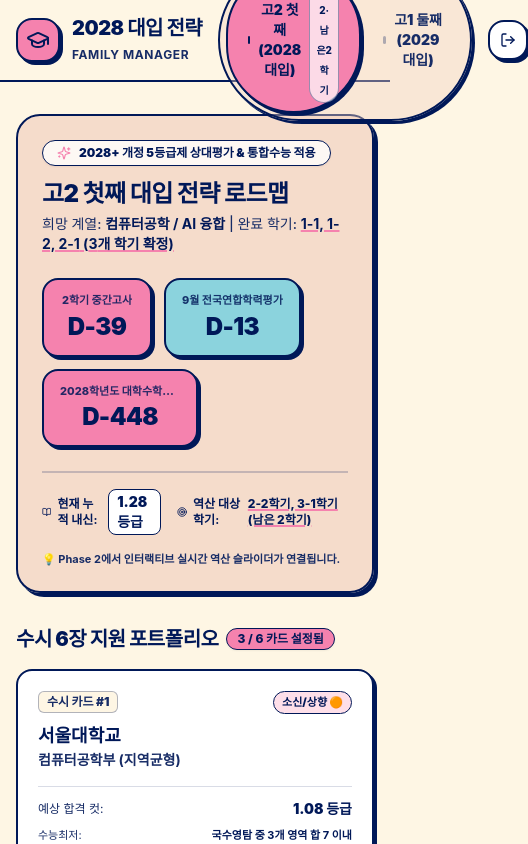
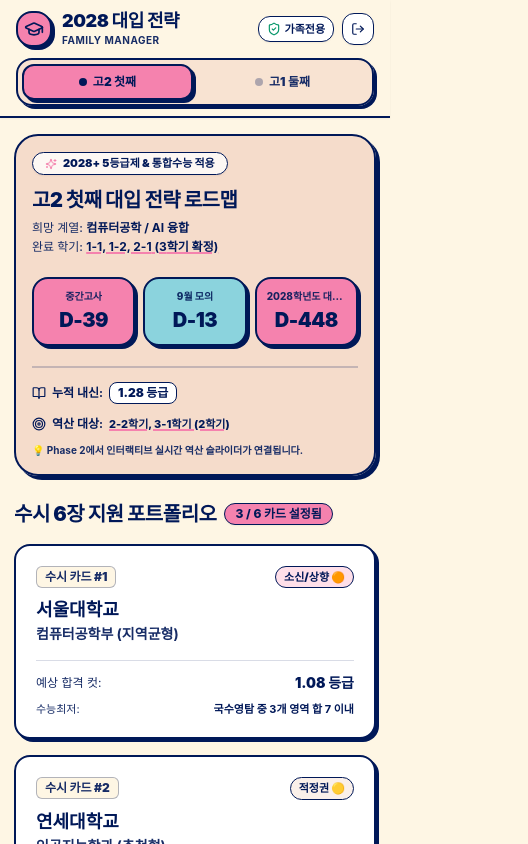
Before and after one commit to Taekwon-V/do_your_best, a Next.js app: page / in a window 390 px wide. Shown: the top 844 px of the page, 528 px wide, since content can reach past the window. Built offline with nearby package versions, Linux system fonts and the light colour scheme.

Commit message:
fix: 모바일 화면 상단 네비게이션 및 D-Day 칩 반응형 레이아웃 최적화

```diff
--- a/src/app/page.tsx
+++ b/src/app/page.tsx
@@ -13,7 +13,7 @@
       <div className="min-h-screen bg-cream flex flex-col justify-between">
         <div>
           <Navbar />
-          <main className="max-w-7xl mx-auto px-4 sm:px-6 lg:px-8 py-8 space-y-8">
+          <main className="max-w-7xl mx-auto px-3.5 sm:px-6 lg:px-8 py-4 sm:py-8 space-y-6 sm:space-y-8">
             <HeroBanner />
             <OverviewGrid />
           </main>
--- a/src/components/dashboard/HeroBanner.tsx
+++ b/src/components/dashboard/HeroBanner.tsx
@@ -2,52 +2,59 @@
 
 import React from 'react';
 import { useAdmissions } from '@/context/AdmissionsContext';
-import { Calendar, Target, Sparkles, BookOpen } from 'lucide-react';
+import { Target, Sparkles, BookOpen } from 'lucide-react';
 
 export default function HeroBanner() {
   const { activeChild, calculateCumulativeGPA, calculateDDay } = useAdmissions();
   const currentGPA = calculateCumulativeGPA(activeChild.courses);
 
   return (
-    <div className="w-full bg-peach/70 rounded-3xl border-2 border-navy p-6 md:p-8 shadow-retro-lg space-y-6">
-      <div className="flex flex-col lg:flex-row lg:items-center lg:justify-between gap-6">
+    <div className="w-full bg-peach/70 rounded-3xl border-2 border-navy p-4 sm:p-6 md:p-8 shadow-retro-lg space-y-5">
+      <div className="flex flex-col lg:flex-row lg:items-center lg:justify-between gap-5">
 
         {/* 좌측 인사 및 현재 자녀 요약 */}
-        <div className="space-y-3">
-          <div className="inline-flex items-center gap-2 px-3.5 py-1 bg-white/80 rounded-full border border-navy text-xs font-black text-navy shadow-sm">
-            <Sparkles className="w-3.5 h-3.5 text-coral" />
-            <span>2028+ 개정 5등급제 상대평가 & 통합수능 적용</span>
+        <div className="space-y-2.5">
+          <div className="inline-flex items-center gap-1.5 px-3 py-0.5 bg-white/80 rounded-full border border-navy text-[11px] font-black text-navy shadow-sm">
+            <Sparkles className="w-3 h-3 text-coral" />
+            <span>2028+ 5등급제 & 통합수능 적용</span>
           </div>
 
           <div className="space-y-1">
-            <h1 className="text-2xl sm:text-3xl font-black text-navy tracking-tight">
+            <h1 className="text-xl sm:text-2xl md:text-3xl font-black text-navy tracking-tight">
               {activeChild.name} 대입 전략 로드맵
             </h1>
-            <p className="text-sm font-medium text-navy-muted">
-              희망 계열: <strong className="text-navy font-bold">{activeChild.targetMajorField}</strong> |
-              완료 학기: <span className="underline decoration-coral decoration-2 font-bold text-navy">{activeChild.completedSemesters.join(', ')} ({activeChild.completedSemesters.length}개 학기 확정)</span>
+            <p className="text-xs sm:text-sm font-medium text-navy-muted leading-relaxed">
+              희망 계열: <strong className="text-navy font-bold">{activeChild.targetMajorField}</strong><br className="sm:hidden" />
+              <span className="hidden sm:inline"> | </span>
+              완료 학기: <span className="underline decoration-coral decoration-2 font-bold text-navy">{activeChild.completedSemesters.join(', ')} ({activeChild.completedSemesters.length}학기 확정)</span>
             </p>
           </div>
         </div>
 
-        {/* 우측 D-Day 카운트다운 칩 그룹 (Happy Hues 17 Accent Colors) */}
-        <div className="flex flex-wrap items-center gap-3">
+        {/* 우측 D-Day 카운트다운 칩 그룹 (모바일에서 깔끔한 3분할 그리드) */}
+        <div className="grid grid-cols-3 gap-2 w-full lg:w-auto lg:flex lg:flex-wrap">
           {activeChild.dDayMilestones.map((milestone, idx) => {
             const daysLeft = calculateDDay(milestone.targetDate);
-            const isSoon = daysLeft <= 40;
             const chipBg = milestone.isImportant
               ? 'bg-coral text-navy'
               : 'bg-sky text-navy';
 
+            // 모바일 화면을 위한 축약형 제목
+            const displayTitle = milestone.title.includes('수능')
+              ? `${activeChild.targetAdmissionYear} 수능`
+              : milestone.title.includes('학력평가')
+              ? '9월 모의'
+              : milestone.title.replace('2학기 ', '');
+
             return (
               <div
                 key={idx}
-                className={`flex flex-col items-center justify-center px-4 py-3 rounded-2xl border-2 border-navy shadow-retro min-w-[110px] ${chipBg}`}
+                className={`flex flex-col items-center justify-center p-2.5 sm:px-4 sm:py-3 rounded-2xl border-2 border-navy shadow-retro text-center ${chipBg}`}
               >
-                <span className="text-[11px] font-extrabold opacity-85 truncate max-w-[120px]">
-                  {milestone.title}
+                <span className="text-[10px] sm:text-[11px] font-extrabold opacity-90 truncate max-w-full block">
+                  {displayTitle}
                 </span>
-                <span className="text-2xl font-black tracking-tight mt-0.5">
+                <span className="text-xl sm:text-2xl font-black tracking-tight mt-0.5">
                   {daysLeft >= 0 ? `D-${daysLeft}` : `D+${Math.abs(daysLeft)}`}
                 </span>
               </div>
@@ -58,25 +65,25 @@
       </div>
 
       {/* 하단 서브 정보 바 */}
-      <div className="pt-4 border-t-2 border-navy/20 flex flex-wrap items-center justify-between gap-4 text-xs font-bold text-navy">
-        <div className="flex items-center gap-4">
+      <div className="pt-3.5 border-t-2 border-navy/20 flex flex-col sm:flex-row sm:items-center justify-between gap-2.5 text-xs font-bold text-navy">
+        <div className="flex flex-wrap items-center gap-3 sm:gap-4">
           <div className="flex items-center gap-1.5">
-            <BookOpen className="w-4 h-4 text-navy" />
-            <span>현재 누적 내신:</span>
-            <span className="px-2 py-0.5 bg-white rounded-lg border border-navy text-navy font-black text-sm">
+            <BookOpen className="w-3.5 h-3.5 text-navy shrink-0" />
+            <span>누적 내신:</span>
+            <span className="px-2 py-0.5 bg-white rounded-lg border border-navy text-navy font-black text-xs sm:text-sm">
               {currentGPA > 0 ? `${currentGPA} 등급` : '계산 중'}
             </span>
           </div>
           <div className="flex items-center gap-1.5">
-            <Target className="w-4 h-4 text-navy" />
-            <span>역산 대상 학기:</span>
-            <span className="text-navy font-extrabold underline decoration-coral decoration-2">
-              {activeChild.currentGrade === 2 ? '2-2학기, 3-1학기 (남은 2학기)' : '1-2학기, 2-1학기, 2-2학기, 3-1학기 (남은 4학기)'}
+            <Target className="w-3.5 h-3.5 text-navy shrink-0" />
+            <span>역산 대상:</span>
+            <span className="text-navy font-extrabold underline decoration-coral decoration-2 text-[11px] sm:text-xs">
+              {activeChild.currentGrade === 2 ? '2-2학기, 3-1학기 (2학기)' : '1-2 ~ 3-1학기 (4학기)'}
             </span>
           </div>
         </div>
 
-        <span className="text-[11px] text-navy-muted">
+        <span className="text-[10px] sm:text-[11px] text-navy-muted">
           💡 Phase 2에서 인터랙티브 실시간 역산 슬라이더가 연결됩니다.
         </span>
       </div>
--- a/src/components/layout/Navbar.tsx
+++ b/src/components/layout/Navbar.tsx
@@ -3,61 +3,81 @@
 import React from 'react';
 import { useAdmissions } from '@/context/AdmissionsContext';
 import { useAuth } from '@/context/AuthContext';
-import { GraduationCap, ShieldCheck, LogOut, Sparkles } from 'lucide-react';
+import { GraduationCap, ShieldCheck, LogOut } from 'lucide-react';
 
 export default function Navbar() {
   const { childrenList, activeChildId, switchChild } = useAdmissions();
   const { user, logout } = useAuth();
 
   return (
-    <header className="w-full bg-cream border-b-2 border-navy sticky top-0 z-50">
-      <div className="max-w-7xl mx-auto px-4 sm:px-6 lg:px-8 h-20 flex items-center justify-between gap-4">
+    <header className="w-full bg-cream border-b-2 border-navy sticky top-0 z-50 shadow-sm">
+      <div className="max-w-7xl mx-auto px-4 sm:px-6 lg:px-8 py-2.5 md:py-0 md:h-20 flex flex-col md:flex-row md:items-center md:justify-between gap-2.5 md:gap-4">
 
-        {/* 1. 앱 로고 */}
-        <div className="flex items-center gap-3 shrink-0">
-          <div className="w-11 h-11 rounded-2xl bg-coral border-2 border-navy flex items-center justify-center shadow-retro">
-            <GraduationCap className="w-6 h-6 text-navy" />
+        {/* 상단 라인 (모바일에서는 로고 + 계정 정보, 데스크톱에서는 좌측 배치) */}
+        <div className="flex items-center justify-between w-full md:w-auto">
+          {/* 앱 로고 */}
+          <div className="flex items-center gap-2.5">
+            <div className="w-9 h-9 sm:w-11 sm:h-11 rounded-2xl bg-coral border-2 border-navy flex items-center justify-center shadow-retro shrink-0">
+              <GraduationCap className="w-5 h-5 sm:w-6 sm:h-6 text-navy" />
             </div>
             <div>
-            <span className="text-xl font-black text-navy tracking-tight block leading-tight">
+              <span className="text-lg sm:text-xl font-black text-navy tracking-tight block leading-tight">
                 2028 대입 전략
               </span>
-            <span className="text-xs font-bold text-navy-muted tracking-wider uppercase">
+              <span className="text-[10px] sm:text-xs font-bold text-navy-muted tracking-wider uppercase block">
                 Family Manager
               </span>
             </div>
           </div>
 
-        {/* 2. 중앙 자녀 프로필 스위처 (Happy Hues 17 Style Capsule Switcher) */}
-        <div className="flex items-center bg-peach/40 p-1.5 rounded-full border-2 border-navy shadow-retro">
+          {/* 모바일 전용 우측 계정 및 로그아웃 버튼 */}
+          <div className="flex md:hidden items-center gap-2">
+            <span className="text-[11px] font-black text-navy px-2 py-1 bg-white rounded-xl border border-navy shadow-sm flex items-center gap-1">
+              <ShieldCheck className="w-3.5 h-3.5 text-emerald-600 inline" />
+              <span>가족전용</span>
+            </span>
+            <button
+              onClick={logout}
+              title="로그아웃"
+              className="p-2 rounded-xl bg-white hover:bg-red-50 text-navy hover:text-red-600 border border-navy shadow-sm active:translate-x-0.5 active:translate-y-0.5"
+            >
+              <LogOut className="w-3.5 h-3.5" />
+            </button>
+          </div>
+        </div>
+
+        {/* 2. 중앙 자녀 프로필 스위처 (모바일/데스크톱 반응형 100% 최적화) */}
+        <div className="w-full md:w-auto flex items-center justify-center">
+          <div className="w-full sm:w-auto grid grid-cols-2 sm:flex items-center bg-peach/50 p-1 sm:p-1.5 rounded-2xl sm:rounded-full border-2 border-navy shadow-retro gap-1">
             {childrenList.map((child) => {
               const isActive = child.id === activeChildId;
               return (
                 <button
                   key={child.id}
                   onClick={() => switchChild(child.id)}
-                className={`flex items-center gap-2 px-5 py-2 rounded-full font-black text-sm transition-all duration-150 ${
+                  className={`flex items-center justify-center gap-1.5 sm:gap-2 px-3 sm:px-5 py-2 sm:py-2 rounded-xl sm:rounded-full font-black text-xs sm:text-sm transition-all duration-150 text-center ${
                     isActive
                       ? 'bg-coral text-navy border-2 border-navy shadow-retro'
                       : 'text-navy-muted hover:text-navy hover:bg-white/40 border-2 border-transparent'
                   }`}
                 >
-                <span className={`w-2 h-2 rounded-full ${isActive ? 'bg-navy' : 'bg-navy/30'}`} />
-                <span>{child.name} ({child.targetAdmissionYear} 대입)</span>
+                  <span className={`w-2 h-2 rounded-full shrink-0 ${isActive ? 'bg-navy' : 'bg-navy/30'}`} />
+                  <span className="truncate">{child.name}</span>
+                  <span className="text-[10px] opacity-75 hidden sm:inline">({child.targetAdmissionYear} 대입)</span>
                   {isActive && (
-                  <span className="text-[10px] font-extrabold px-1.5 py-0.5 bg-white/70 rounded-full text-navy border border-navy/40">
-                    {child.currentGrade === 2 ? '고2·남은2학기' : '고1·남은4학기'}
+                    <span className="text-[10px] font-extrabold px-1.5 py-0.2 bg-white/80 rounded-full text-navy border border-navy/40 shrink-0 hidden xs:inline">
+                      {child.currentGrade === 2 ? '고2' : '고1'}
                     </span>
                   )}
                 </button>
               );
             })}
           </div>
+        </div>
 
-        {/* 3. 우측 가족 전용 계정 정보 & 로그아웃 */}
-        <div className="flex items-center gap-3 shrink-0">
-          {/* 구글 계정 & 가족 인증 배지 */}
-          <div className="hidden sm:flex items-center gap-2.5 px-3 py-1.5 bg-white rounded-2xl border-2 border-navy shadow-sm">
+        {/* 3. 데스크톱 우측 가족 전용 계정 정보 & 로그아웃 */}
+        <div className="hidden md:flex items-center gap-3 shrink-0">
+          <div className="flex items-center gap-2.5 px-3 py-1.5 bg-white rounded-2xl border-2 border-navy shadow-sm">
             <div className="w-7 h-7 rounded-full bg-navy text-cream flex items-center justify-center font-bold text-xs">
               G
             </div>
@@ -72,7 +92,6 @@
             </div>
           </div>
 
-          {/* 로그아웃 버튼 */}
           <button
             onClick={logout}
             title="로그아웃"
```
Lines whose indentation alone changed are shown as unchanged.
